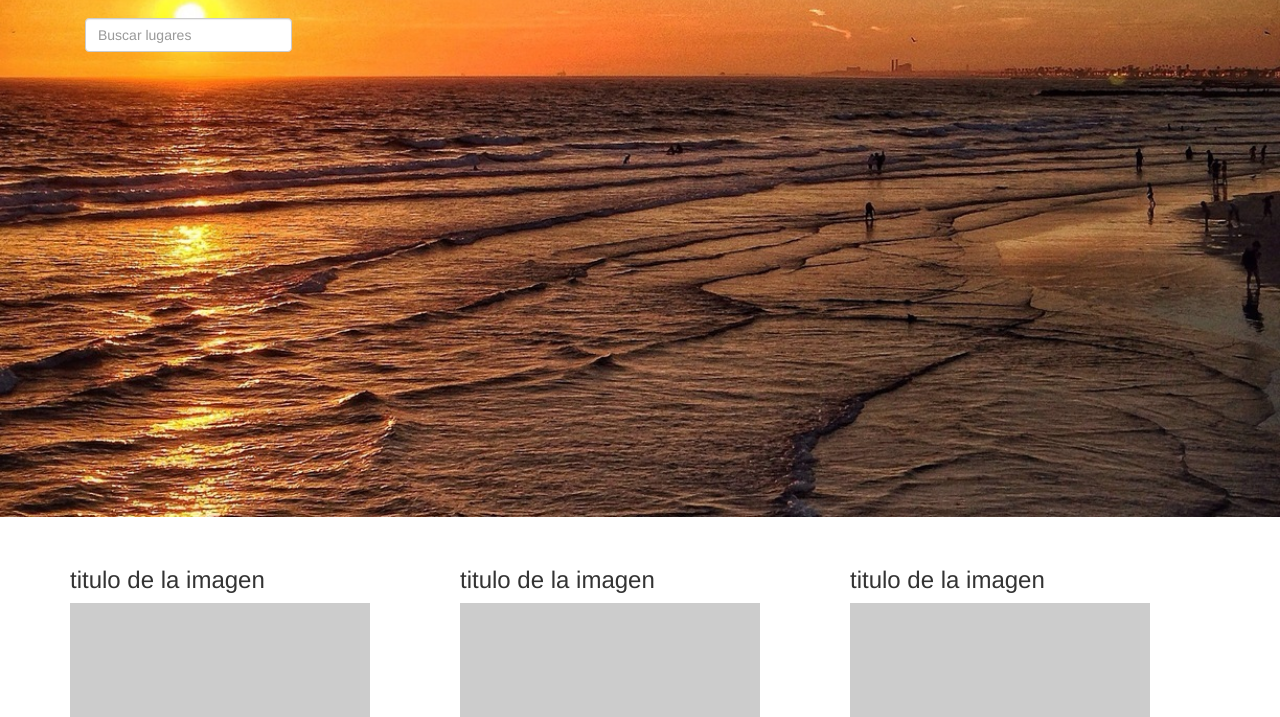
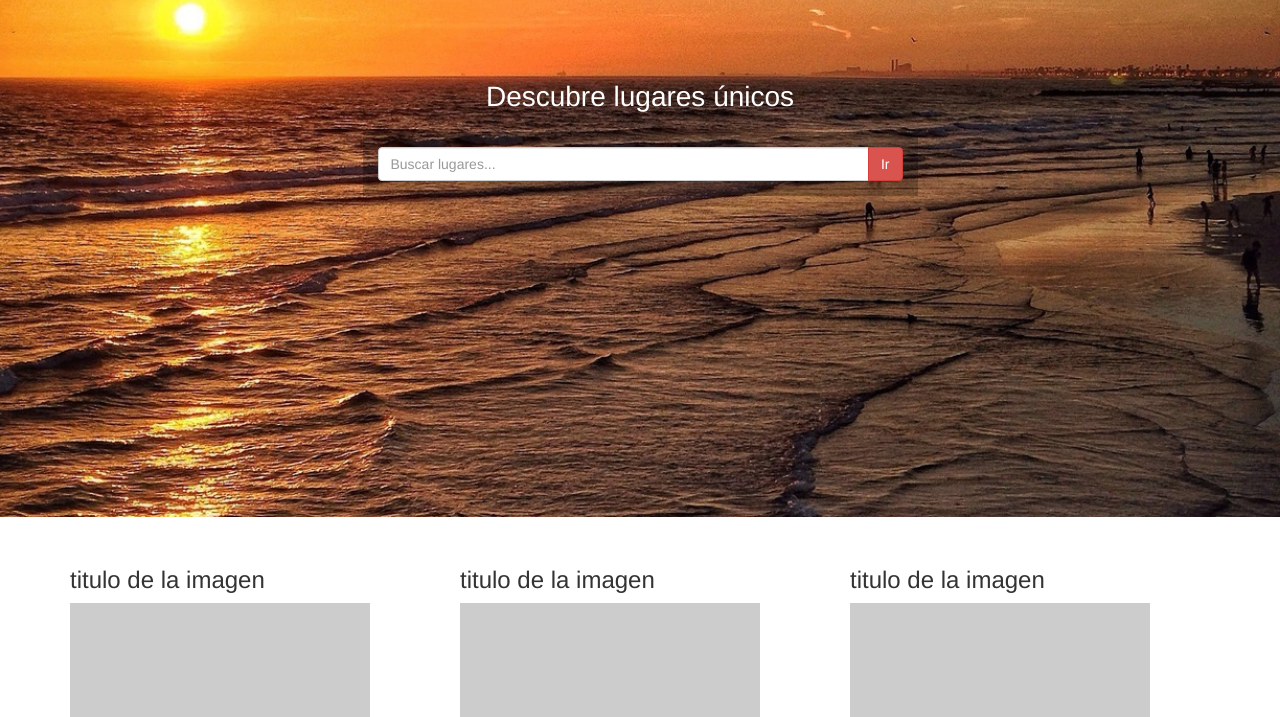
Before and after one commit to erimcolin/red-social, a plain HTML site: page index.html in a window 1280 px wide. Shown: the part 83-800 px from the top of the page. Drawn offline with nearby package versions, Linux system fonts and the light colour scheme; no server answers; placeholder pictures from the web are drawn by us.

Commit message:
estilos en index

```diff
--- a/css/main.css
+++ b/css/main.css
@@ -41,3 +41,20 @@ nav{
     transform:translateY(-75px);
   } */
 }
+
+.jumbotron p{
+  color: white;
+  font-size: 2em;
+  margin-top: 4em;
+}
+
+.jumbotron .row{
+  display: flex;
+  justify-content: center;
+  align-items: center;
+}
+
+#homePage-search-btn{
+  padding: 15px 15px;
+  background-color: rgba(0, 0, 0, 0.25);
+}
--- a/index.html
+++ b/index.html
@@ -19,13 +19,7 @@
         <img class="effect" src="assets/images/plane.png" alt="logo">
         <h1 class="name text-center">Nombre Red Social</h1>
       </div>
-      <div class="">
-
-      </div>
-
     </div>
-
-
 
     <nav class="navbar navbar-inverse navbar-fixed-top homePage" role="navigation">
       <div class="container">
@@ -52,15 +46,27 @@
         </div><!--/.navbar-collapse -->
       </div>
     </nav>
-
+    <!-- vista principal -->
     <div class="jumbotron homePage">
       <div class="container">
         <p class="text-center">Descubre lugares únicos</p>
-        <form class="navbar-form navbar-left" role="form">
+        <div class="row">
+          <div class="col-lg-6 col-md-8 col-sm-8 col-xs-10">
+            <div id="homePage-search-btn" class="input-group">
+              <input type="text" class="form-control" placeholder="Buscar lugares...">
+              <span class="input-group-btn">
+                <button class="btn btn-danger" type="button">Ir</button>
+              </span>
+            </div><!-- /input-group -->
+          </div><!-- /.col-lg-6 -->
+        </div><!-- /.row -->
+
+
+        <!-- <form class="navbar-form" role="form">
           <div class="form-group">
             <input type="text" placeholder="Buscar lugares" class="form-control">
           </div>
-        </form>
+        </form> -->
       </div>
     </div>
     <!-- contenedor fotos -->
```
